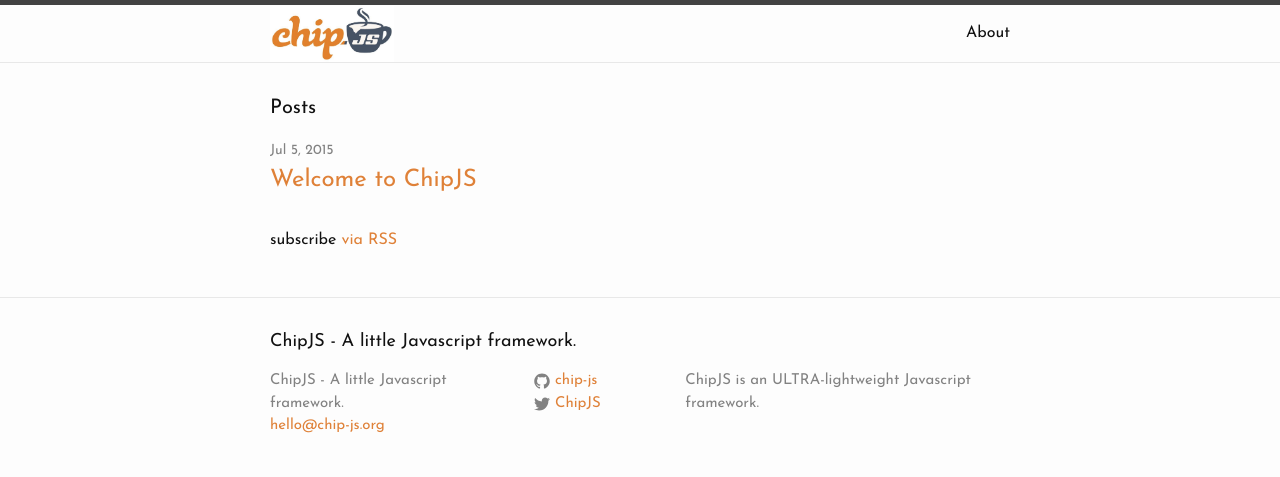
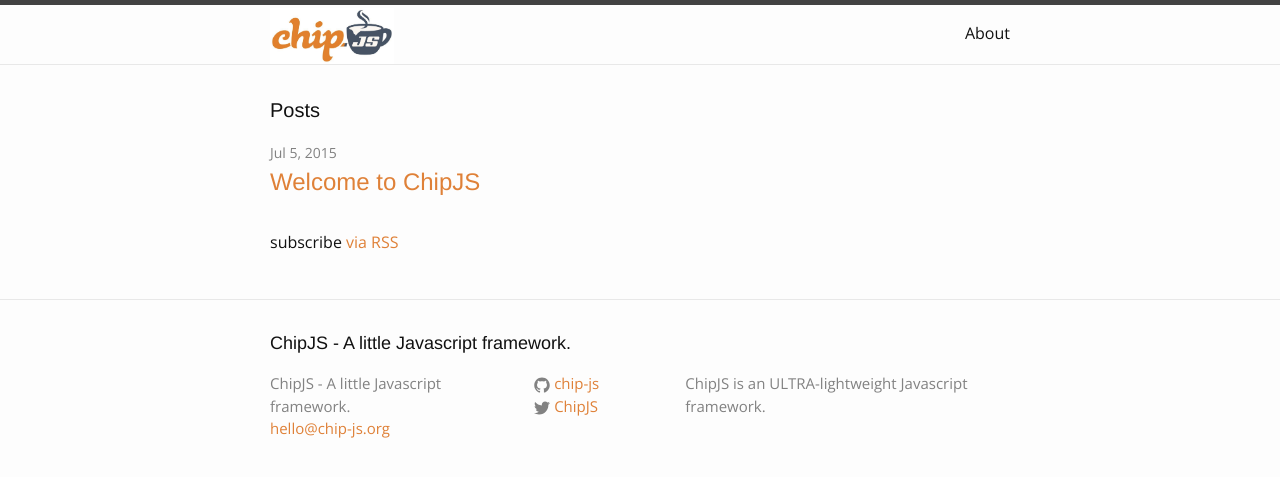
Before and after one commit to chip-js/chip-js.github.io, a Jekyll site: the page built from index.html, in a window 1280 px wide. Shown: the top 477 px of the page. Built offline with Jekyll 4.4.1, drawn with Linux system fonts in a browser that asks for light colours; some web fonts are replaced.

Commit message:
Fix up the styles, fix links to .md files

```diff
--- a/_sass/_base.scss
+++ b/_sass/_base.scss
@@ -80,7 +80,7 @@ li {
  * Headings
  */
 h1, h2, h3, h4, h5, h6 {
-    font-family: $base-font-family;
+    font-family: $header-font-family;
     font-weight: 400;
 }
 
@@ -128,7 +128,7 @@ blockquote {
  */
 pre,
 code {
-    font-size: 13px;
+    font-size: 90%;
     border: 1px solid $grey-color-light;
     border-radius: 3px;
     background-color: #eef;
@@ -136,7 +136,7 @@ code {
 }
 
 code {
-    padding: 1px 5px;
+    padding: 2px 5px;
 }
 
 pre {
--- a/css/main.scss
+++ b/css/main.scss
@@ -3,10 +3,10 @@
 ---
 @charset "utf-8";
 
-@import url(http://fonts.googleapis.com/css?family=Josefin+Sans:400,700,400italic,700italic|Josefin+Slab);
+@import url(http://fonts.googleapis.com/css?family=Open+Sans:400,700,400italic|Overlock);
 
 // Our variables
-$base-font-family: "Josefin Sans", Helvetica, Arial, sans-serif;
+$base-font-family: "Open Sans", Helvetica, arial, nimbussansl, liberationsans, freesans, clean, sans-serif, "Apple Color Emoji", "Segoe UI Emoji", "Segoe UI Symbol";
 $base-font-size:   16px;
 $small-font-size:  $base-font-size * 0.875;
 $base-line-height: 1.5;
@@ -27,7 +27,7 @@ $content-width:    800px;
 $on-palm:          600px;
 $on-laptop:        800px;
 
-$header-font-family: "Josefin Slab", Helvetica, Arial, sans-serif;
+$header-font-family: Overlock, "Helvetica Neue", Helvetica, "Segoe UI", Arial, freesans, sans-serif, "Apple Color Emoji", "Segoe UI Emoji", "Segoe UI Symbol";
 $code-font-family: Consolas, "Liberation Mono", Menlo, Courier, monospace;
 
 
```
Also changed, not shown: _layouts/default.html (+7 -1 lines).
